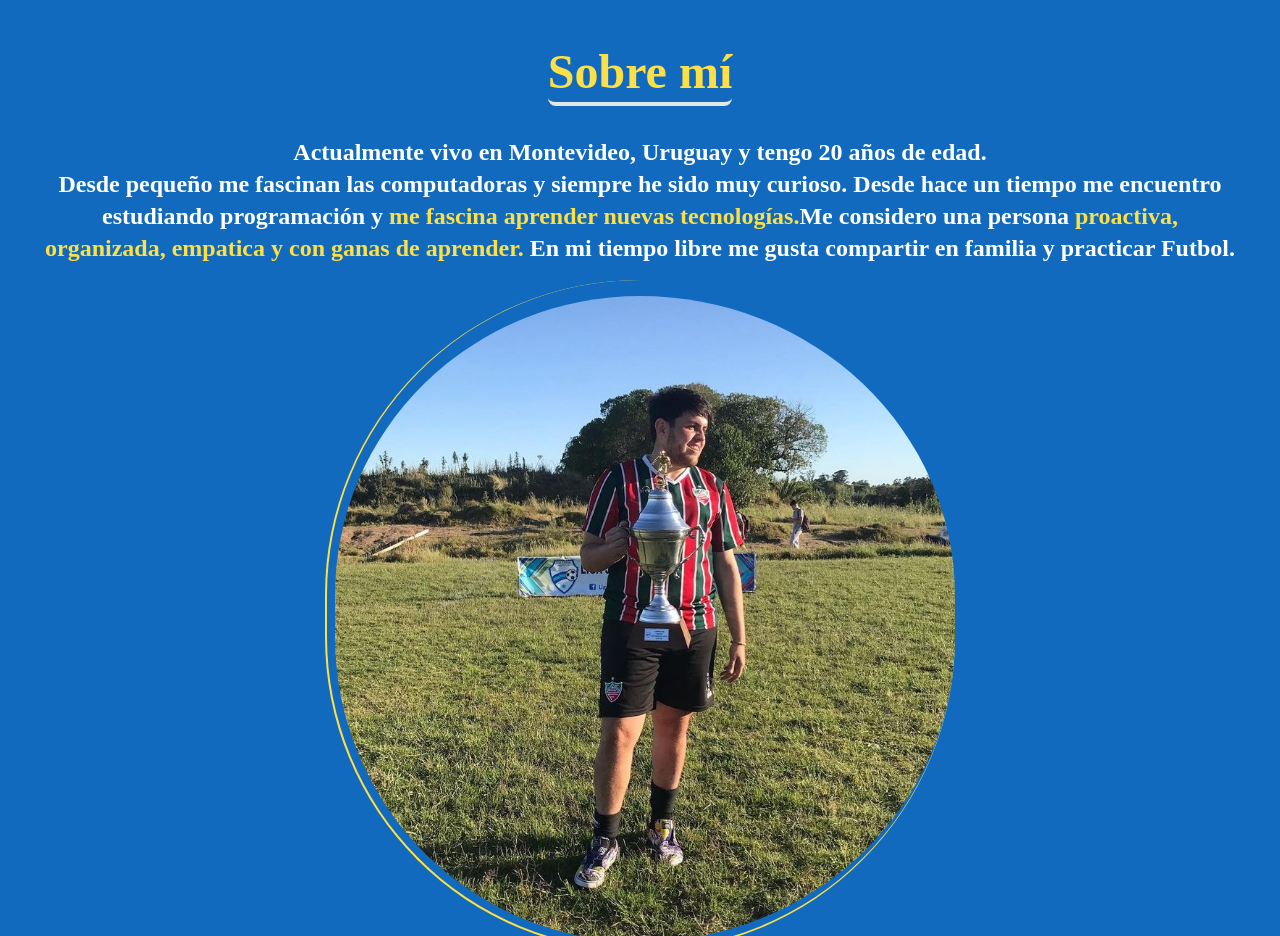
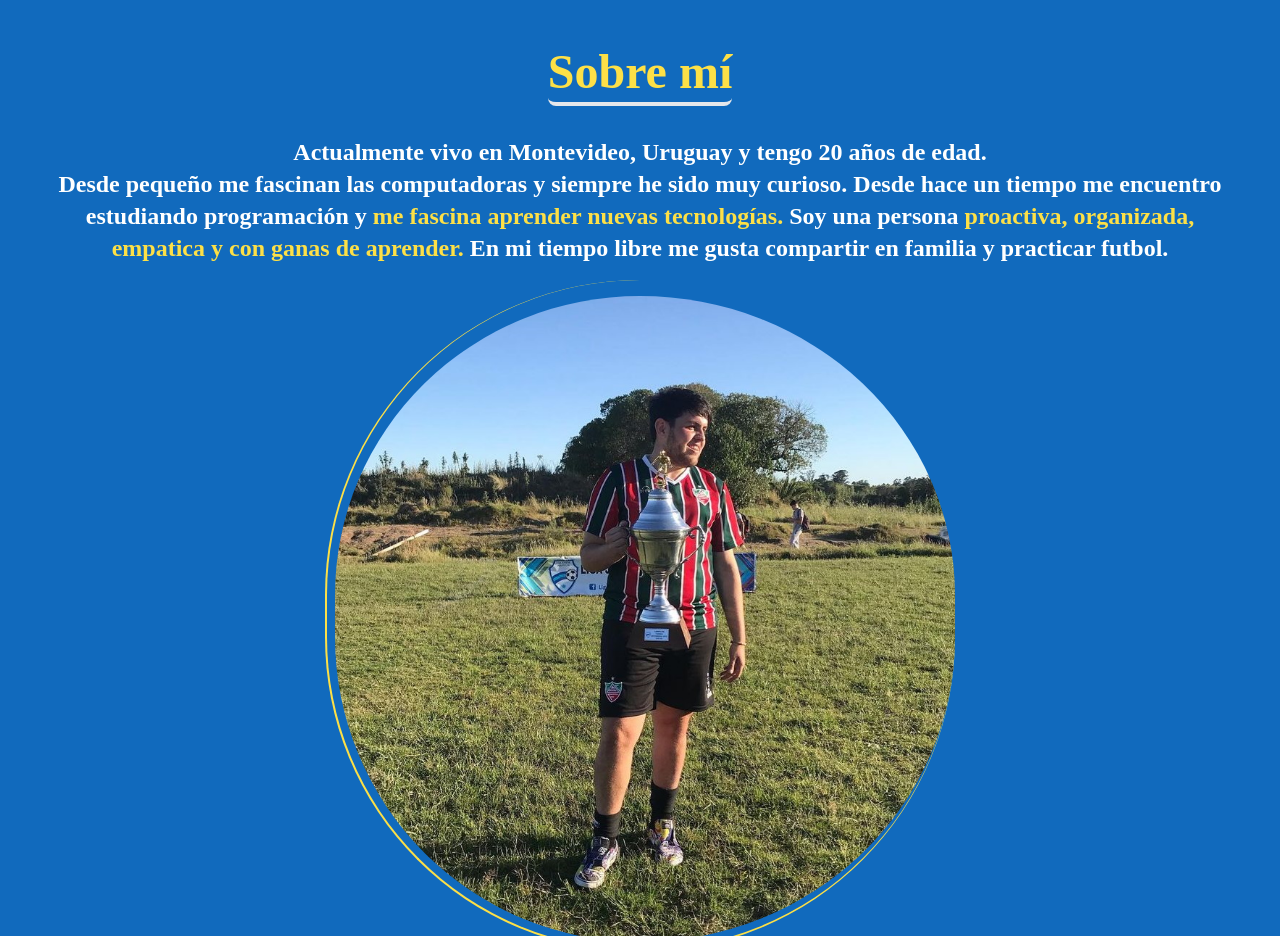
Before and after one commit to Joakingxx/portfolio, a React (Create React App) app: page / in a window 1280 px wide. Shown: the part 920-1856 px from the top of the page. Built offline with nearby package versions, Linux system fonts and the light colour scheme.

Commit message:
arreglo ortografico

```diff
--- a/src/components/About/About.jsx
+++ b/src/components/About/About.jsx
@@ -18,12 +18,13 @@ export default function About() {
             {" "}
             me fascina aprender nuevas tecnologías.
           </span>
-          Me considero una persona{" "}
+          {"  "}
+          Soy una persona{" "}
           <span className="text-yellow-300">
             {" "}
             proactiva, organizada, empatica y con ganas de aprender.{" "}
           </span>
-          En mi tiempo libre me gusta compartir en familia y practicar Futbol.
+          En mi tiempo libre me gusta compartir en familia y practicar futbol.
         </p>
       </div>
       <div className="pt-4">
```
